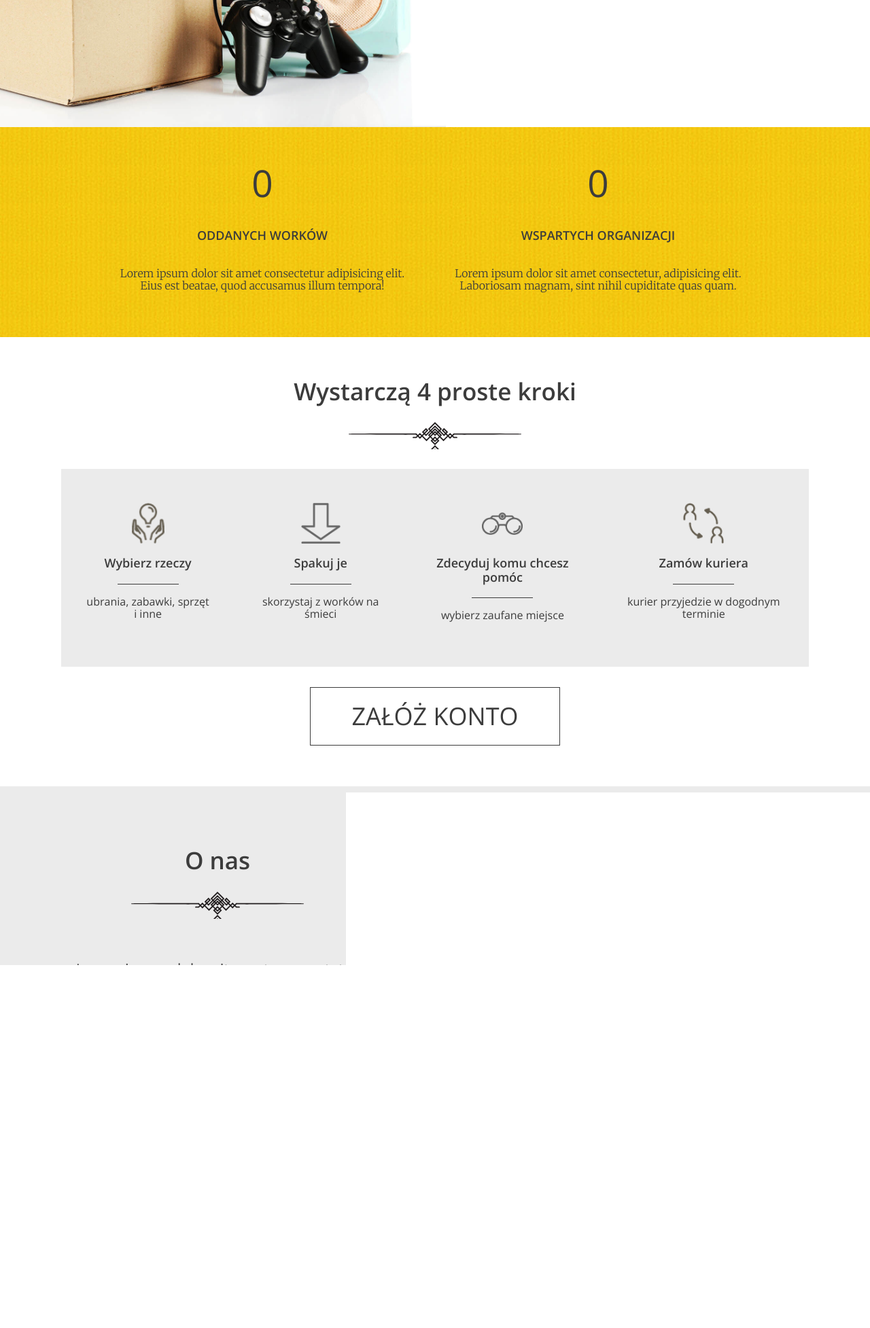
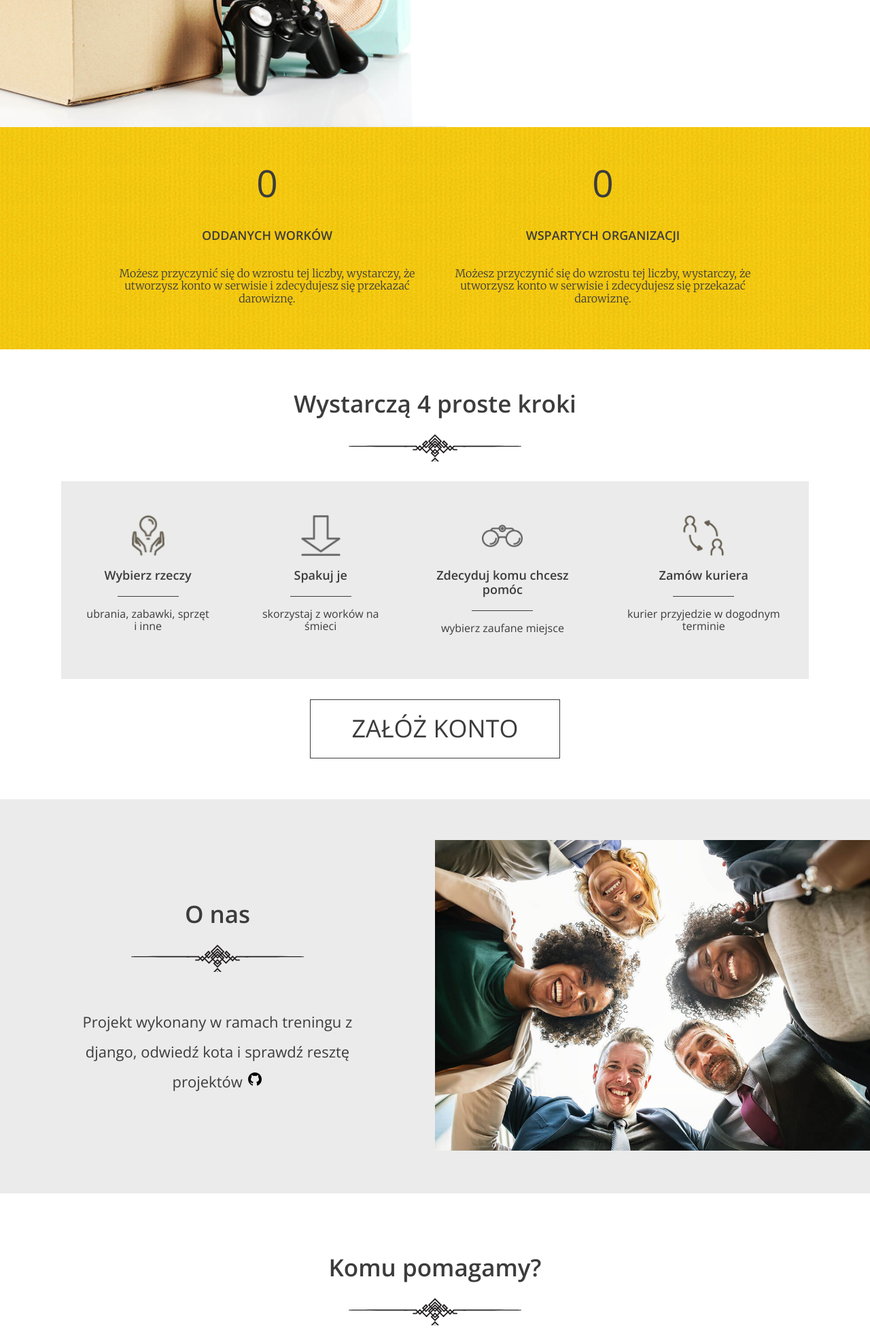
Before and after one commit to MWasile/unused-items, a Django app: page / in a window 1280 px wide. Shown: the part 613-2567 px from the top of the page at 68% size. Run offline with Django 4.2, Linux system fonts and the light colour scheme; data that the repository does not hold is empty; parts of the project's set-up code (start-up, migrations or seed data) failed here and were passed over.

Commit message:
Self-marketing adds social links.

```diff
--- a/home/templates/home/landingpage.html
+++ b/home/templates/home/landingpage.html
@@ -78,15 +78,15 @@
             <div class="stats--item">
                 <em> {{ counts.bags_count.quantity__sum|default:'0' }}</em>
                 <h3>Oddanych worków</h3>
-                <p>Lorem ipsum dolor sit amet consectetur adipisicing elit. Eius est beatae, quod accusamus illum
-                    tempora!</p>
+                <p>Możesz przyczynić się do wzrostu tej liczby, wystarczy, że utworzysz konto w serwisie i zdecydujesz
+                    się przekazać darowiznę.</p>
             </div>
 
             <div class="stats--item">
                 <em>{{ counts.institutions_count|default:"0" }}</em>
                 <h3>Wspartych organizacji</h3>
-                <p>Lorem ipsum dolor sit amet consectetur, adipisicing elit. Laboriosam magnam, sint nihil cupiditate
-                    quas quam.</p>
+                <p>Możesz przyczynić się do wzrostu tej liczby, wystarczy, że utworzysz konto w serwisie i zdecydujesz
+                    się przekazać darowiznę.</p>
             </div>
 
         </div>
@@ -124,9 +124,9 @@
     <section id="about-us" class="about-us">
         <div class="about-us--text">
             <h2>O nas</h2>
-            <p>Lorem ipsum dolor sit amet, consectetur adipisicing elit. Voluptas vitae animi rem pariatur incidunt
-                libero optio esse quisquam illo omnis.</p>
-            <img src="{% static 'images/signature.svg' %}" class="about-us--text-signature" alt="Signature"/>
+            <p>Projekt wykonany w ramach treningu z django, odwiedź kota i sprawdź resztę projektów <a
+                    href="https://github.com/MWasile"><img
+                    src="{% static 'images/icons8-github-24.png' %}" alt="github-icon"></a></p>
         </div>
         <div class="about-us--image"><img src="{% static 'images/about-us.jpg' %}" alt="People in circle"/></div>
     </section>
--- a/static/scripts/donation-form.js
+++ b/static/scripts/donation-form.js
@@ -133,8 +133,6 @@
         headers: {"X-CSRFToken": getCookie("csrftoken")},
         body: JSON.stringify(donationFormDetails)
     }).then((response) => {
-        console.log('success');
-        console.log(response.status);
 
         if (response.status === 200) {
             window.location.replace("/donation/confirmation/");
--- a/templates/partials/footer.html
+++ b/templates/partials/footer.html
@@ -16,8 +16,10 @@
     <div class="bottom-line">
         <span class="bottom-line--copy">Copyright &copy; 2022</span>
         <div class="bottom-line--icons">
-            <a href="#" class="btn btn--small"><img src="{% static 'images/icon-facebook.svg' %}"/></a>
-            <a href="#" class="btn btn--small"><img src="{% static 'images/icon-instagram.svg' %}"/></a>
+            <a href="https://www.facebook.com/maciek.wasilewski.92/" class="btn btn--small"><img
+                    src="{% static 'images/icon-facebook.svg' %}"/></a>
+            <a href="https://www.instagram.com/maaciej.wasilewski/" class="btn btn--small"><img
+                    src="{% static 'images/icon-instagram.svg' %}"/></a>
         </div>
     </div>
 </footer>
```
Also changed, not shown: static/images/icons8-github-24.png (added). Lines whose indentation alone changed are shown as unchanged.
